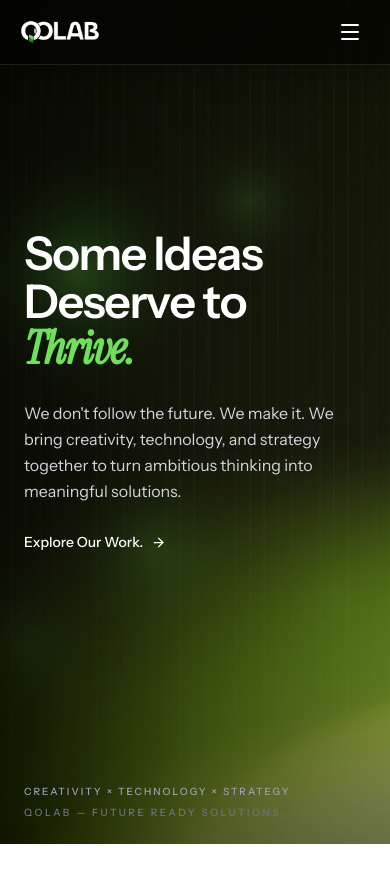
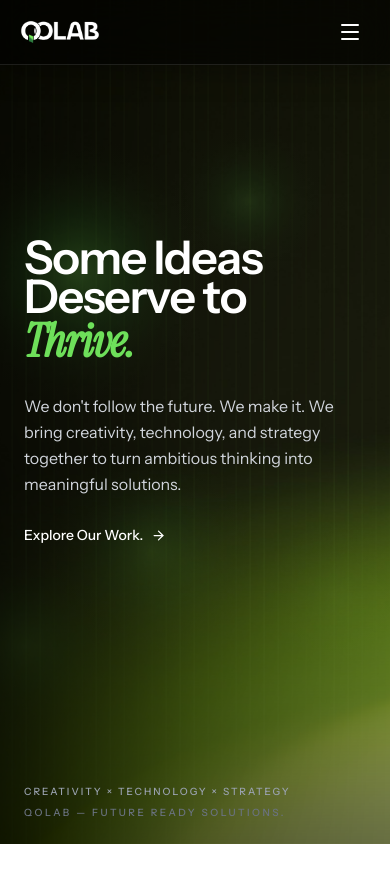
Before and after one commit to Frankemsinwa/Qolab, a React (Vite) app: page / in a window 390 px wide. Shown: the top 882 px of the page. Built offline with nearby package versions, Linux system fonts and the light colour scheme; a web font is replaced by a local one.

Commit message:
Hero: tighten gap between headline lines (leading 0.84, removed extra line margin)

```diff
--- a/src/components/LandingHero.tsx
+++ b/src/components/LandingHero.tsx
@@ -375,9 +375,9 @@ export default function LandingHero({ onSelectProject, onViewAllProjects, onSele
           {/* Hero text — left-aligned composition */}
           <div className="hero-text-block flex-1 flex flex-col justify-center px-6 md:px-12 lg:px-16 relative">
             <div className="relative z-10 w-full max-w-6xl">
-              <h1 className="hero-headline font-sans text-[2.9rem] sm:text-[4.25rem] md:text-[5.5rem] lg:text-[7rem] xl:text-[8rem] leading-[0.95] tracking-[-0.03em] text-white font-semibold">
+              <h1 className="hero-headline font-sans text-[2.9rem] sm:text-[4.25rem] md:text-[5.5rem] lg:text-[7rem] xl:text-[8rem] leading-[0.84] tracking-[-0.03em] text-white font-semibold">
                 <span className="block"><CharLine text="Some Ideas" /></span>
-                <span className="block mt-1 md:mt-2">
+                <span className="block">
                   <CharLine text="Deserve to" />{' '}
                   <span
                     className="hero-flip inline-grid overflow-hidden align-bottom"
```
